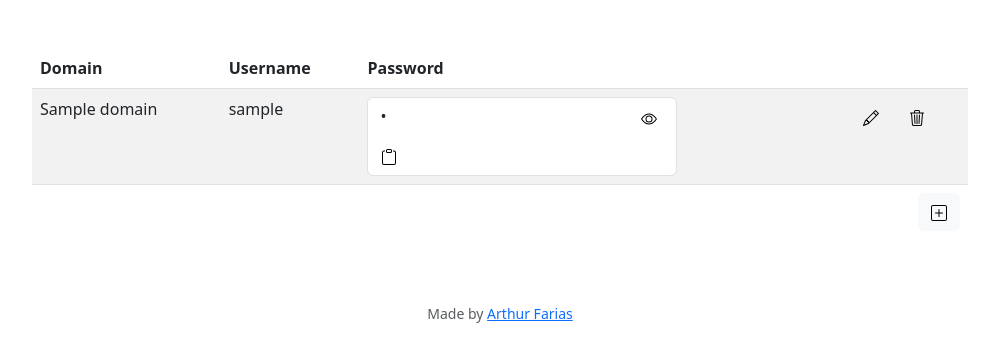
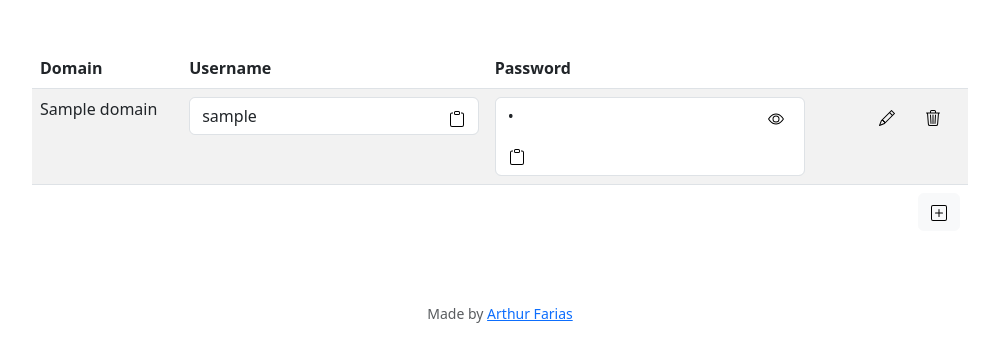
Before and after one commit to abfarias/CS50-Final-Project, a Flask app: template templates/index.html in a window 1280 px wide. Shown: the part 66-428 px from the top of the page, without its empty margins (140-1139 px from the left). Run offline with Flask 3, Linux system fonts and the light colour scheme; the template is opened without the code that fills it: most values are stand-ins (such as "Sample title", 1, 10 or a date in 2020).

Commit message:
Added button for copying username input into clipboard

```diff
--- a/templates/index.html
+++ b/templates/index.html
@@ -21,15 +21,22 @@
                     {% for item in list %}
                     <tr id="{{ item.id }}" name="tbody-row">
                         <td class="text-start" name="domain-cell">{{ item.domain}}</td>
-                        <td class="text-start" name="username-cell">{{ item.username }}</td>
+                        <td class="text-start" name="username-cell">
+                            <div class="container mx-0 px-0" style="position:relative">
+                                <input class="form-control mb-0 mx-auto w-auto" name="username-field" type="text" value="{{ item.username }}" readonly>
+                                <button class="btn" name="copy-button-username" title="Copy to clipboard" style="right:0%; position: absolute;">
+                                    <img src="../static/images/clipboard.svg" alt="Copy to clipboard" name="clipboard-username">
+                                </button>
+                            </div>
+                        </td>
                         <td class="text-start" name="password-cell">
                             <div class="container mx-0 px-0">
                                 <input class="form-control mb-0 mx-auto w-auto" name="password-field" type="password" value="{{ item.hash }}" readonly>
                                 <button class="btn" name="visibility" title="Show">
                                     <img src="../static/images/eye.svg" alt="Show" name="eye">
                                 </button>
-                                <button class="btn" name="copy-button" title="Copy to clipboard">
-                                    <img src="../static/images/clipboard.svg" alt="Copy to clipboard" name="clipboard">
+                                <button class="btn" name="copy-button-password" title="Copy to clipboard">
+                                    <img src="../static/images/clipboard.svg" alt="Copy to clipboard" name="clipboard-password">
                                 </button>
                             </div>
                         </td>
```
